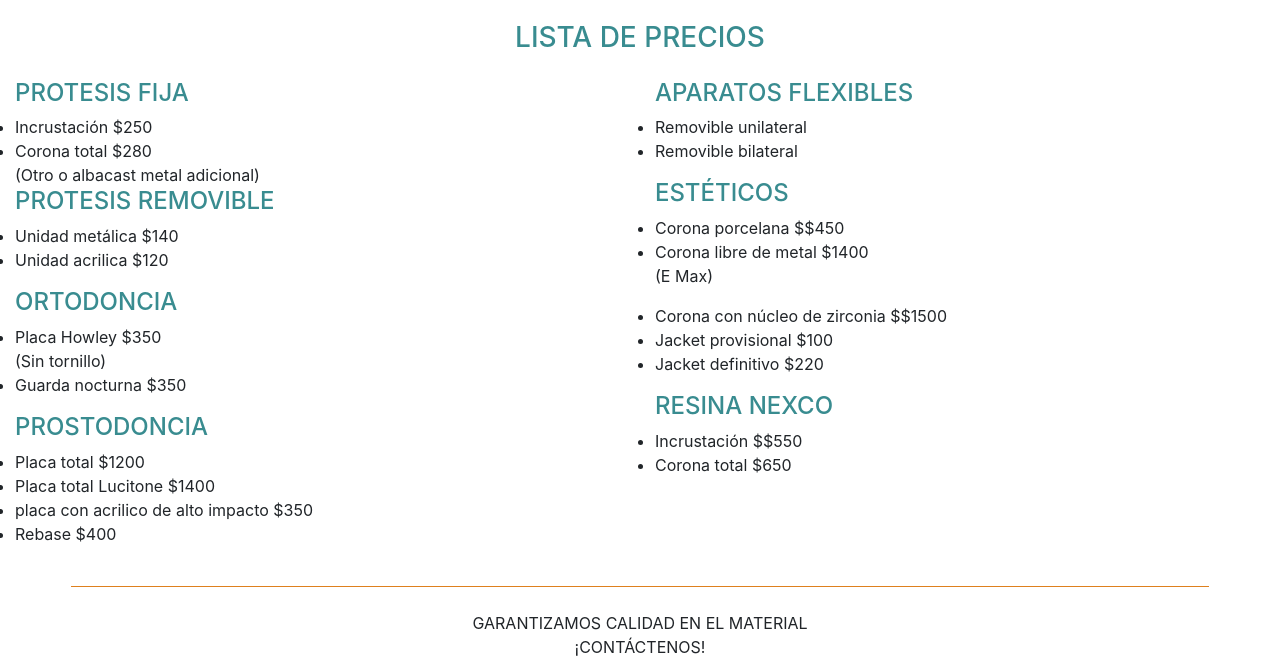
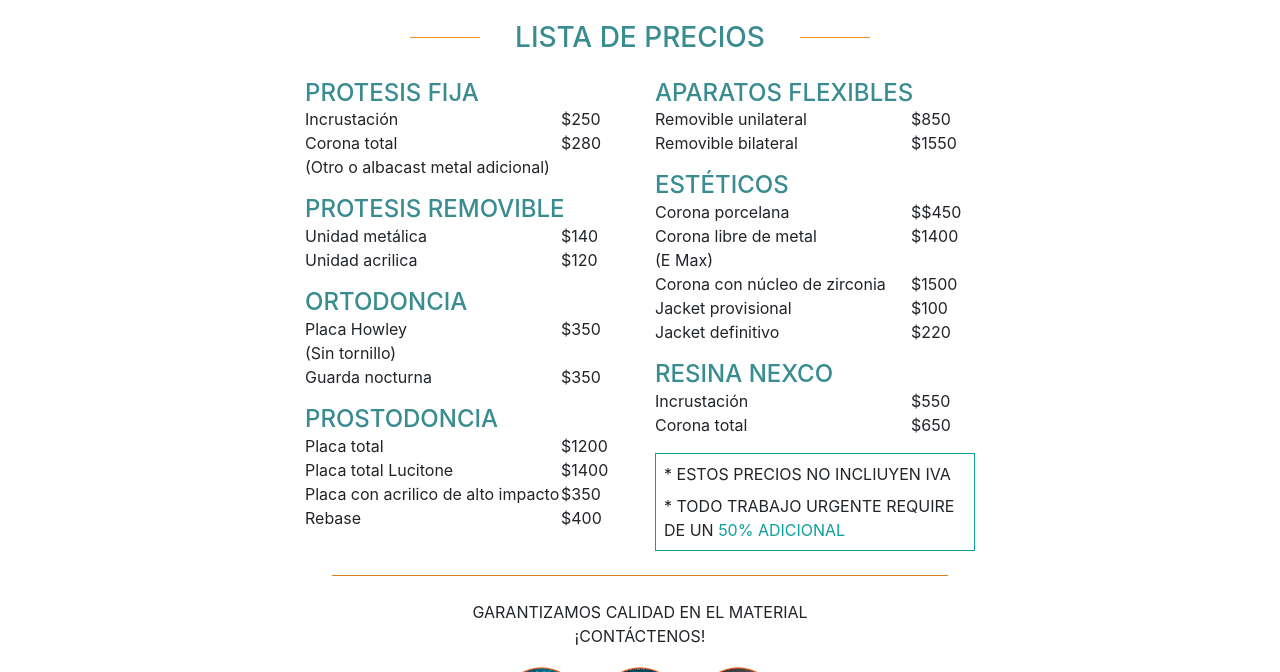
Before and after one commit to laloehm/Miguel-Alejandro, a plain HTML site: page index.html in a window 1280 px wide. Shown: the part 482-1154 px from the top of the page. Drawn offline with nearby package versions, Linux system fonts and the light colour scheme.

Commit message:
Casi terminada

```diff
--- a/css/style.css
+++ b/css/style.css
@@ -7,9 +7,19 @@
     margin: 0;
 }
 
+section,
+footer {
+    max-width: 700px;
+    margin: 0 auto;
+}
+
 h4,
 h3 {
     color: #398c90;
+}
+
+li {
+    list-style: none;
 }
 
 /* Home */
@@ -21,6 +31,58 @@ hr {
 
 .redes {
     width: 80%;
+}
+
+/* Precios */
+.precios h3.title {
+    width: 50%;
+    margin: 0 auto;
+    position: relative;
+    display: flex;
+    justify-content: center;
+    align-items: center;
+}
+
+.precios h3.title::after {
+    content: '';
+    display: block;
+    position: absolute;
+    width: 70px;
+    height: 1px;
+    background: #f78e21;
+    left: -55px;
+}
+
+.precios h3.title::before {
+    content: '';
+    display: block;
+    position: absolute;
+    width: 70px;
+    height: 1px;
+    background: #f78e21;
+    right: -55px;
+}
+
+.precios .item {
+    display: grid;
+    grid-template-columns: 80% 20%;
+}
+
+.precios p {
+    margin: 0;
+}
+
+.precios h4 {
+    margin-bottom: 0;
+}
+
+.clausulas {
+    border: 1px solid #0e9f9c;
+    padding: .5rem;
+}
+
+.clausulas span {
+    color: #0e9f9c;
 }
 
 .redes img {
@@ -55,6 +117,10 @@ footer {
     height: 30px;
 }
 
+.contact .item a {
+    color: #636768;
+}
+
 .firma {
     width: 80%;
     margin: 0 auto;
@@ -73,12 +139,19 @@ footer {
 
     h4,
     h3 {
-        font-size: 14px;
+        font-size: 13px;
         color: #398c90;
     }
 
     li,
-    .precios p {
+    .precios p,
+    .precios span {
         font-size: 10px;
     }
+
+    .clausulas p,
+    .clausulas span {
+        font-size: 8px;
+        text-align: center;
+    }
 }
--- a/index.html
+++ b/index.html
@@ -20,75 +20,79 @@
         <img src="images/Logo.png" class="logo mx-auto my-5 d-block" width="" alt="">
         <hr>
         <div class="redes d-flex justify-content-around align-items-center my-3">
-            <img src="images/Whatsapp.svg" alt="">
-            <img src="images/Phone.svg" alt="">
-            <img src="images/Mail.svg" alt="">
-            <img src="images/Instagram.svg" alt="">
+            <a href=""><img src="images/Whatsapp.svg" alt=""></a>
+            <a href=""><img src="images/Phone.svg" alt=""></a>
+            <a href=""><img src="images/Mail.svg" alt=""></a>
+            <a href=""><img src="images/Instagram.svg" alt=""></a>
         </div>
         <p>30 AÑOS DE EXPERIENCIA NOS AVALAN</p>
     </section>
     <section class="precios">
-        <h3 class="text-center my-4">LISTA DE PRECIOS</h3>
+        <h3 class="text-center my-4 title">LISTA DE PRECIOS</h3>
         <div class="row">
             <div class="col-6">
                 <div class="">
                     <h4>PROTESIS FIJA</h4>
-                    <ul class="mb-0">
-                        <li> Incrustación $250</li>
-                        <li> Corona total $280</li>
-                    </ul>
+                    <div class="item">
+                        <p>Incrustación</p><span>$250</span>
+                        <p>Corona total</p><span>$280</span>
+                    </div>
                     <p class="mb-0">(Otro o albacast metal adicional)</p>
                 </div>
-                <div class="">
+                <div class="mt-3">
                     <h4>PROTESIS REMOVIBLE</h4>
-                    <ul>
-                        <li> Unidad metálica $140</li>
-                        <li> Unidad acrilica $120</li>
-                    </ul>
+                    <div class="item">
+                        <p> Unidad metálica </p><span>$140</span>
+                        <p> Unidad acrilica </p><span>$120</span>
+                    </div>
                 </div>
-                <div class="">
+                <div class="mt-3">
                     <h4>ORTODONCIA</h4>
-                    <ul>
-                        <li> Placa Howley $350</li>
-                        <p class="mb-0">(Sin tornillo)</p>
-                        <li> Guarda nocturna $350</li>
-                    </ul>
+                    <div class="item">
+                        <p> Placa Howley <br> (Sin tornillo)</p><span>$350</span>
+
+                        <p> Guarda nocturna </p><span>$350</span>
+                    </div>
                 </div>
-                <div class="">
+                <div class="mt-3">
                     <h4>PROSTODONCIA</h4>
-                    <ul>
-                        <li> Placa total $1200</li>
-                        <li>Placa total Lucitone $1400</li>
-                        <li> placa con acrilico de alto impacto $350</li>
-                        <li>Rebase $400</li>
-                    </ul>
+                    <div class="item">
+                        <p> Placa total </p><span>$1200</span>
+                        <p>Placa total Lucitone </p><span>$1400</span>
+                        <p>Placa con acrilico de alto impacto </p><span>$350</span>
+                        <p>Rebase </p><span>$400</span>
+                    </div>
                 </div>
             </div>
             <div class="col-6">
                 <div class="">
                     <h4>APARATOS FLEXIBLES</h4>
-                    <ul>
-                        <li>Removible unilateral</li>
-                        <li>Removible bilateral</li>
-                    </ul>
+                    <div class="item">
+                        <p>Removible unilateral</p><span>$850</span>
+                        <p>Removible bilateral</p><span>$1550</span>
+                    </div>
                 </div>
-                <div class="">
+                <div class="mt-3">
                     <h4>ESTÉTICOS</h4>
-                    <ul>
-                        <li>Corona porcelana $$450</li>
-                        <li>Corona libre de metal $1400</li>
-                        <p>(E Max)</p>
-                        <li>Corona con núcleo de zirconia $$1500</li>
-                        <li>Jacket provisional $100</li>
-                        <li>Jacket definitivo $220</li>
-                    </ul>
+                    <div class="item">
+                        <p>Corona porcelana </p><span>$$450</span>
+                        <p>Corona libre de metal </p><span>$1400</span>
+                        <p>(E Max)</p><span></span>
+                        <p>Corona con núcleo de zirconia </p><span>$1500</span>
+                        <p>Jacket provisional </p><span>$100</span>
+                        <p>Jacket definitivo </p><span>$220</span>
+                    </div>
                 </div>
-                <div class="">
+                <div class="mt-3">
                     <h4>RESINA NEXCO</h4>
-                    <ul>
-                        <li>Incrustación $$550</li>
-                        <li>Corona total $650</li>
-                    </ul>
+                    <div class="item">
+                        <p>Incrustación</p><span>$550</span>
+                        <p>Corona total</p><span>$650</span>
+                    </div>
+                </div>
+                <div class="clausulas mt-3">
+                    <p class="text-uppercase mb-2"> * Estos precios no incliuyen iva</p>
+                    <p class="text-uppercase"> * Todo trabajo urgente require de un <span>50% adicional</span> </p>
                 </div>
             </div>
         </div>
@@ -102,7 +106,7 @@
         <p class="text-center">¡CONTÁCTENOS!</p>
         <div class="d-flex justify-content-center align-items-center">
             <img src="images/Insta_1.png" class="img-fluid" alt="">
-            <img src="images/Insta_2.png" class="img-fluid mx-2" alt="">
+            <img src="images/insta_2.png" class="img-fluid mx-2" alt="">
             <img src="images/Insta_3.png" class="img-fluid" alt="">
         </div>
     </section>
```
